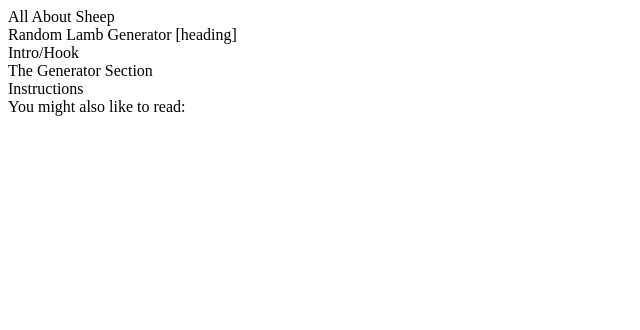
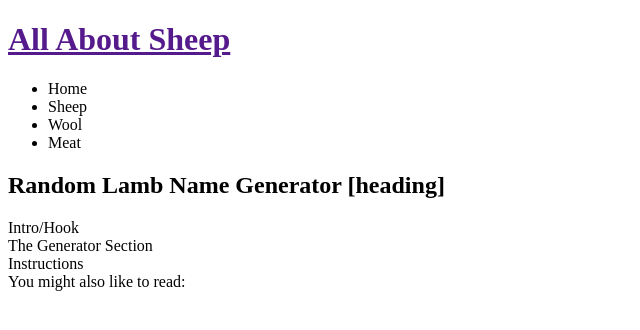
Before and after one commit to fr00tbat/RandomLambNameGenerator, a plain HTML site: page index.html in a window 1280 px wide. Shown: the whole page, without its empty margins (0-640 px from the left). Drawn offline with Linux system fonts and the light colour scheme.

Commit message:
Add more elements to header; Add heading; Populate Navbar

```diff
--- a/index.html
+++ b/index.html
@@ -10,8 +10,22 @@
     <title>Random Lamb Name Generator</title>
 </head>
 <body>
-    <header>All About Sheep</header>
-    <section>Random Lamb Generator [heading]</section>
+    <header>
+        <a href="">
+            <h1>All About Sheep</h1>
+        </a>
+        <nav>
+            <ul>
+                <li>Home</li>
+                <li>Sheep</li>
+                <li>Wool</li>
+                <li>Meat</li>
+            </ul>
+        </nav>
+    </header>
+    <section>
+        <h2>Random Lamb Name Generator [heading]</h2>
+    </section>
     <section>Intro/Hook</section>
     <section>The Generator Section</section>
     <section>Instructions</section>
```
